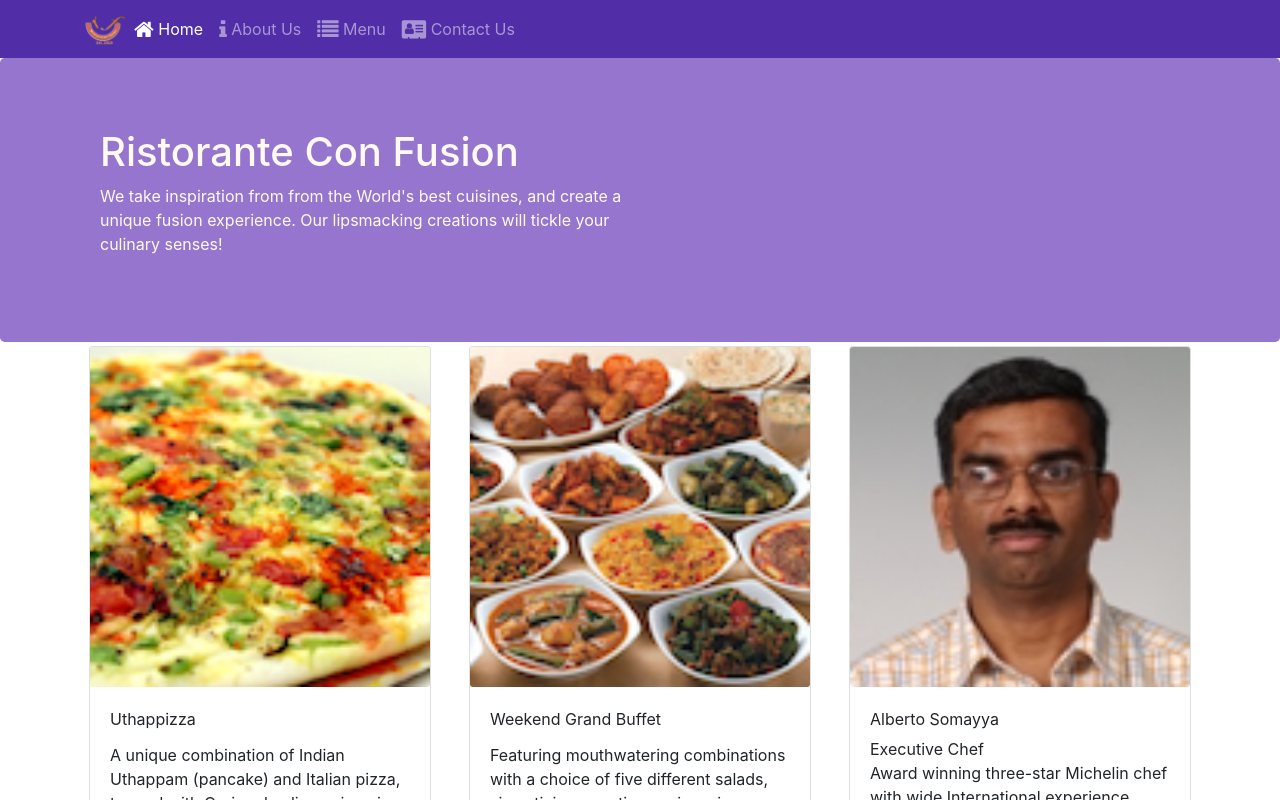
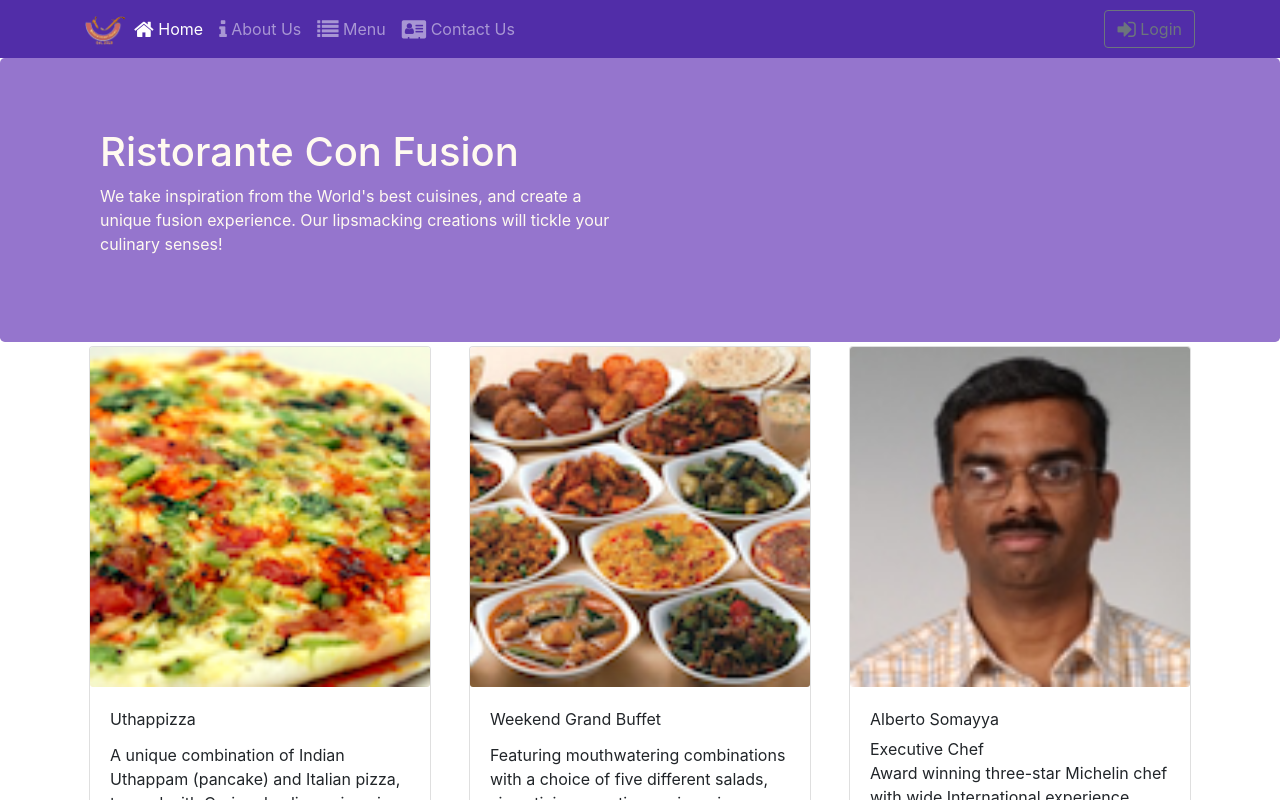
Before and after one commit to Drithyl/React-confusion, a React (Create React App) app: page /home in a window 1280 px wide. Shown: the top 800 px of the page. Built offline with nearby package versions, Linux system fonts and the light colour scheme.

Commit message:
React Uncontrolled Forms

```diff
--- a/src/components/HeaderComponent.js
+++ b/src/components/HeaderComponent.js
@@ -1,6 +1,6 @@
 
 import React, { Component } from "react";
-import { Navbar, NavbarBrand, Nav, NavbarToggler, Collapse, NavItem, Jumbotron } from "reactstrap";
+import { Navbar, NavbarBrand, Nav, NavbarToggler, Collapse, NavItem, Jumbotron, Button, Modal, ModalHeader, ModalBody, Form, FormGroup, Input, Label } from "reactstrap";
 import { NavLink } from "react-router-dom";
 
 class Header extends Component
@@ -9,15 +9,31 @@
   {
     super(props);
     this.state = {
-      isNavOpen: false
+      isNavOpen: false,
+      isModalOpen: false
     };
 
     this.toggleNav = this.toggleNav.bind(this);
+    this.toggleModal = this.toggleModal.bind(this);
+    this.handleLogin = this.handleLogin.bind(this);
   }
 
   toggleNav()
   {
     this.setState({ isNavOpen: !this.state.isNavOpen });
+  }
+
+  toggleModal()
+  {
+    this.setState({ isModalOpen: !this.state.isModalOpen });
+  }
+
+  handleLogin(event)
+  {
+    this.toggleModal();
+    //values are retrieved directly from the DOM thanks to the innerRef set up in the form below
+    alert(`Username ${this.username.value} Password: ${this.password.value} Remember: ${this.remember.checked}`);
+    event.preventDefault();
   }
 
   render()
@@ -82,6 +98,14 @@
                   </NavLink>
                 </NavItem>
               </Nav>
+
+              <Nav className="ml-auto" navbar>
+                <NavItem>
+                  <Button outline onClick={this.toggleModal}>
+                    <span className="fa fa-sign-in fa-lg"></span> Login
+                  </Button>
+                </NavItem>
+              </Nav>
             </Collapse>
           </div>
         </Navbar>
@@ -91,11 +115,43 @@
             <div className="row row-header">
               <div className="col-12 col-sm-6">
                 <h1>Ristorante Con Fusion</h1>
-                <p>We take inspiration from from the World's best cuisines, and create a unique fusion experience. Our lipsmacking creations will tickle your culinary senses!</p>
+                <p>We take inspiration from the World's best cuisines, and create a unique fusion experience. Our lipsmacking creations will tickle your culinary senses!</p>
               </div>
             </div>
           </div>
         </Jumbotron>
+
+        {/* Reacstrap Modal requires the isOpen attribute and the toggle function */}
+        <Modal isOpen={this.state.isModalOpen} toggle={this.toggleModal}>
+          <ModalHeader>Login</ModalHeader>
+
+          <ModalBody>
+            <Form onSubmit={this.handleLogin}>
+              <FormGroup>
+                <Label htmlFor="username">Username</Label>
+
+                {/* innerRef is like a ref but reactstrap already uses that term
+                    for something else, hence the different name*/}
+                <Input type="text" id="username" name="username" innerRef={(input) => this.username = input}/>
+              </FormGroup>
+
+              <FormGroup>
+                <Label htmlFor="password">Password</Label>
+
+                <Input type="password" id="password" name="password" innerRef={(input) => this.password = input}/>
+              </FormGroup>
+
+              <FormGroup check>
+                <Label check>
+                  <Input type="checkbox" name="remember" innerRef={(input) => this.remember = input}/>
+                  Remember me
+                </Label>
+              </FormGroup>
+
+              <Button type="submit" value="submit" color="primary">Login</Button>
+            </Form>
+          </ModalBody>
+        </Modal>
       </React.Fragment>
     );
   }
```
